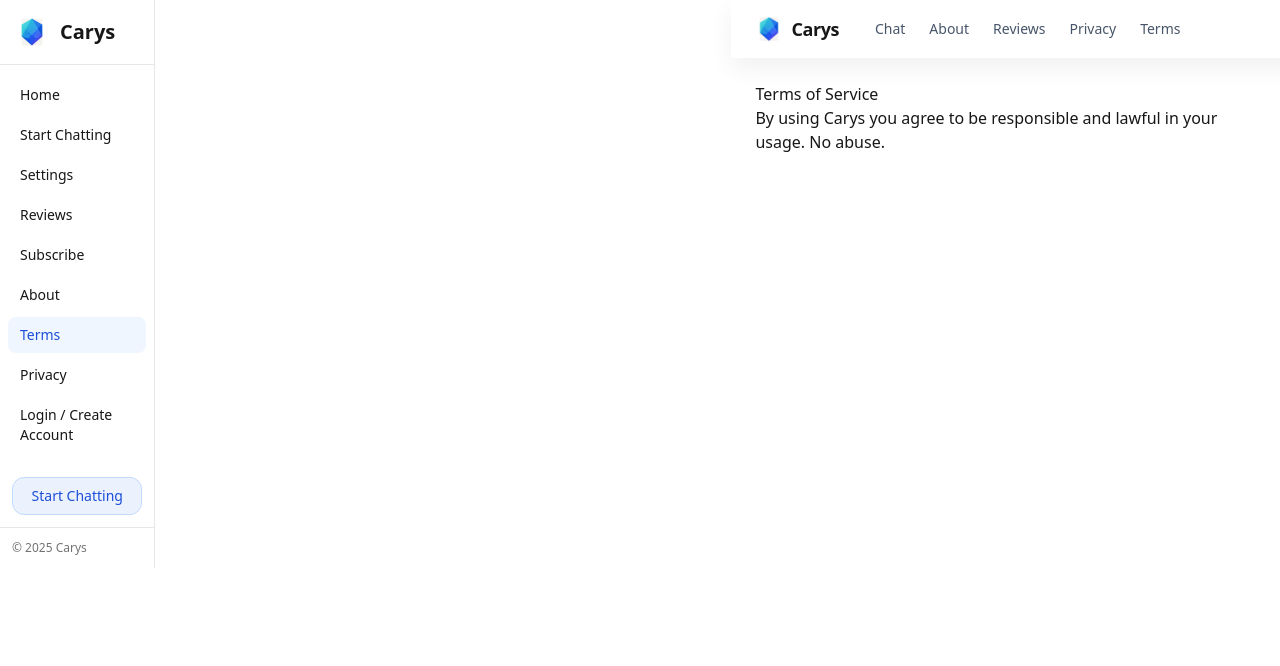
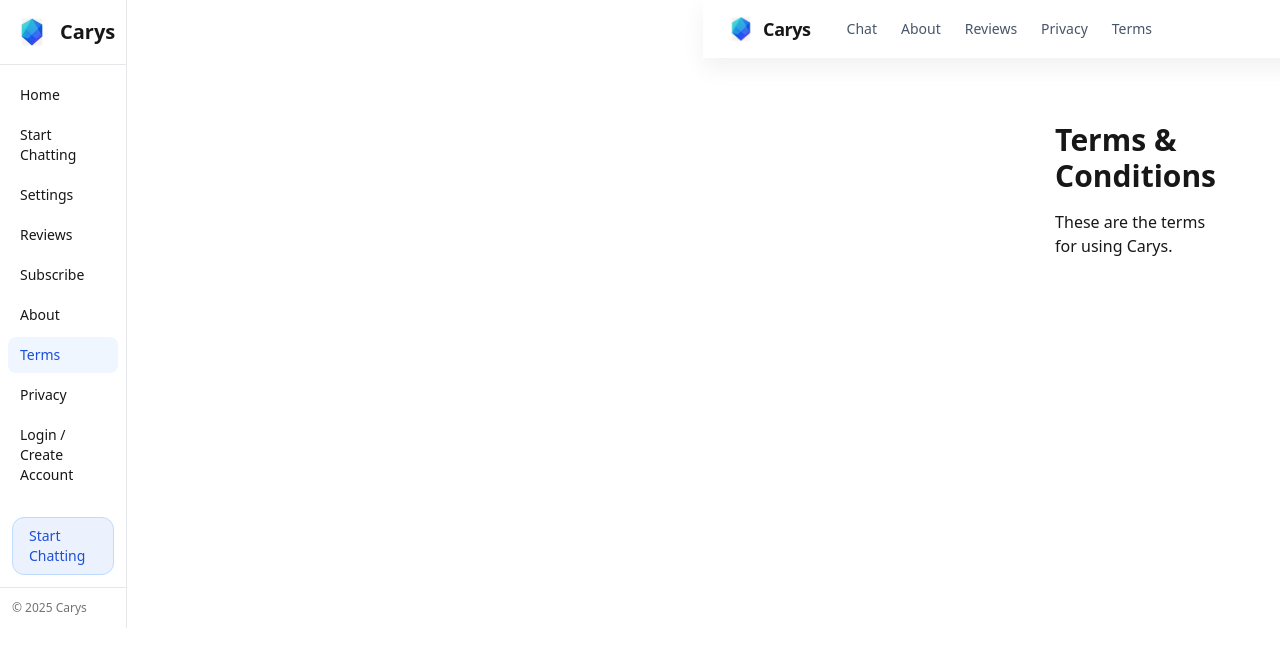
Before and after one commit to michaelperry101/CARYS.AI-FINAL, a Next.js app: page /terms in a window 1280 px wide. Shown: the top 666 px of the page. Built offline with nearby package versions, Linux system fonts and the light colour scheme; no server answers.

Commit message:
Update page.jsx

```diff
--- a/app/terms/page.jsx
+++ b/app/terms/page.jsx
@@ -1,9 +1,13 @@
-export const metadata = { title: "Terms" };
-export default function Terms() {
+export const metadata = { title: "Terms — Carys" };
+
+export default function TermsPage() {
   return (
-    <div className="prose max-w-2xl">
-      <h1>Terms of Service</h1>
-      <p>By using Carys you agree to be responsible and lawful in your usage. No abuse.</p>
-    </div>
+    <main className="page-wrap p-6 md:p-10">
+      <h1 className="text-3xl font-semibold mb-4">Terms & Conditions</h1>
+      <div className="prose max-w-3xl">
+        <p>These are the terms for using Carys.</p>
+        {/* …your real terms content… */}
+      </div>
+    </main>
   );
 }
```
